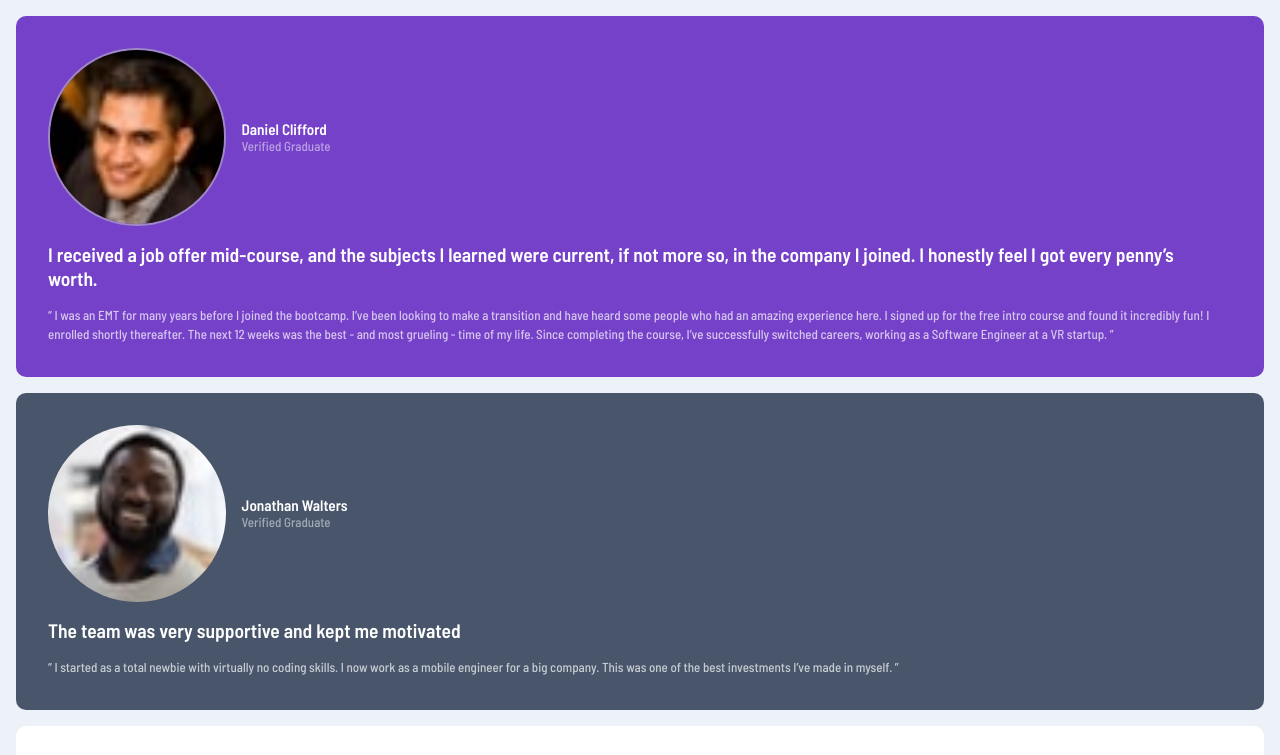
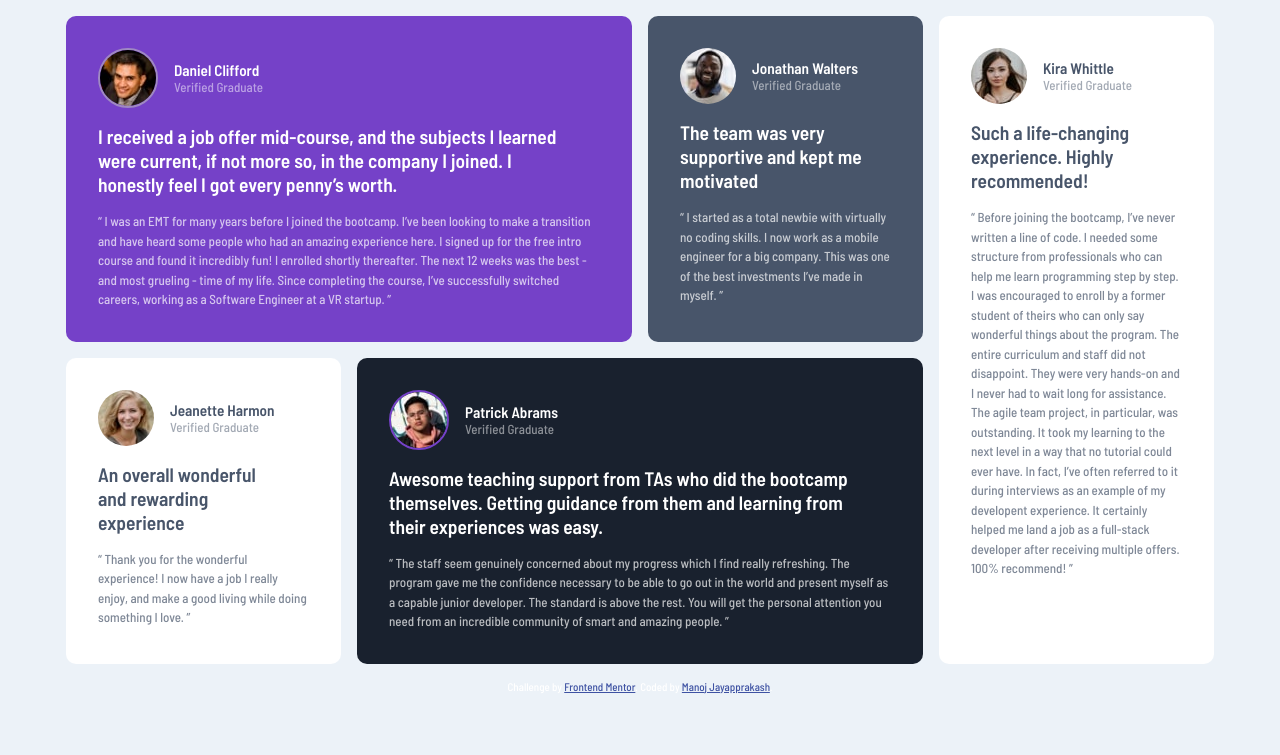
Before and after one commit to manoj-jayapprakash/testimonials-FEM, a plain HTML site: page index.html in a window 1280 px wide. Shown: the top 755 px of the page. Drawn offline with Linux system fonts and the light colour scheme.

Commit message:
Added desktop view, applied grid to the main section

```diff
--- a/style.css
+++ b/style.css
@@ -12,11 +12,11 @@ body {
 
 img {
   border-radius: 50%;
-  width: 15%;
+  /* width: 15%; */
 }
 
 .reviews {
-  max-width: 1440px;
+  max-width: 1180px;
   margin: 0 auto;
   padding: 1rem;
   display: grid;
@@ -36,17 +36,14 @@ img {
   background-color: hsl(217, 19%, 35%);
 }
 
+#testimonial-4 {
+  background-color: hsl(219, 29%, 14%);
+}
+
 #testimonial-3,
 #testimonial-5 {
   background-color: hsl(0, 0%, 100%);
   color: hsl(217, 19%, 35%);
-}
-
-#testimonial-4 {
-  background-color: hsl(219, 29%, 14%);
-}
-
-#testimonial-5 {
 }
 
 #testimonial-1 img {
@@ -82,3 +79,32 @@ img {
 .attribution a {
   color: hsl(228, 45%, 44%);
 }
+
+@media (min-width: 800px) {
+  .reviews {
+    grid-template-columns: repeat(4, 1fr);
+    grid-template-areas:
+      'one one two five'
+      'three four four five';
+  }
+
+  #testimonial-1 {
+    grid-area: one;
+  }
+
+  #testimonial-2 {
+    grid-area: two;
+  }
+
+  #testimonial-3 {
+    grid-area: three;
+  }
+
+  #testimonial-4 {
+    grid-area: four;
+  }
+
+  #testimonial-5 {
+    grid-area: five;
+  }
+}
```
